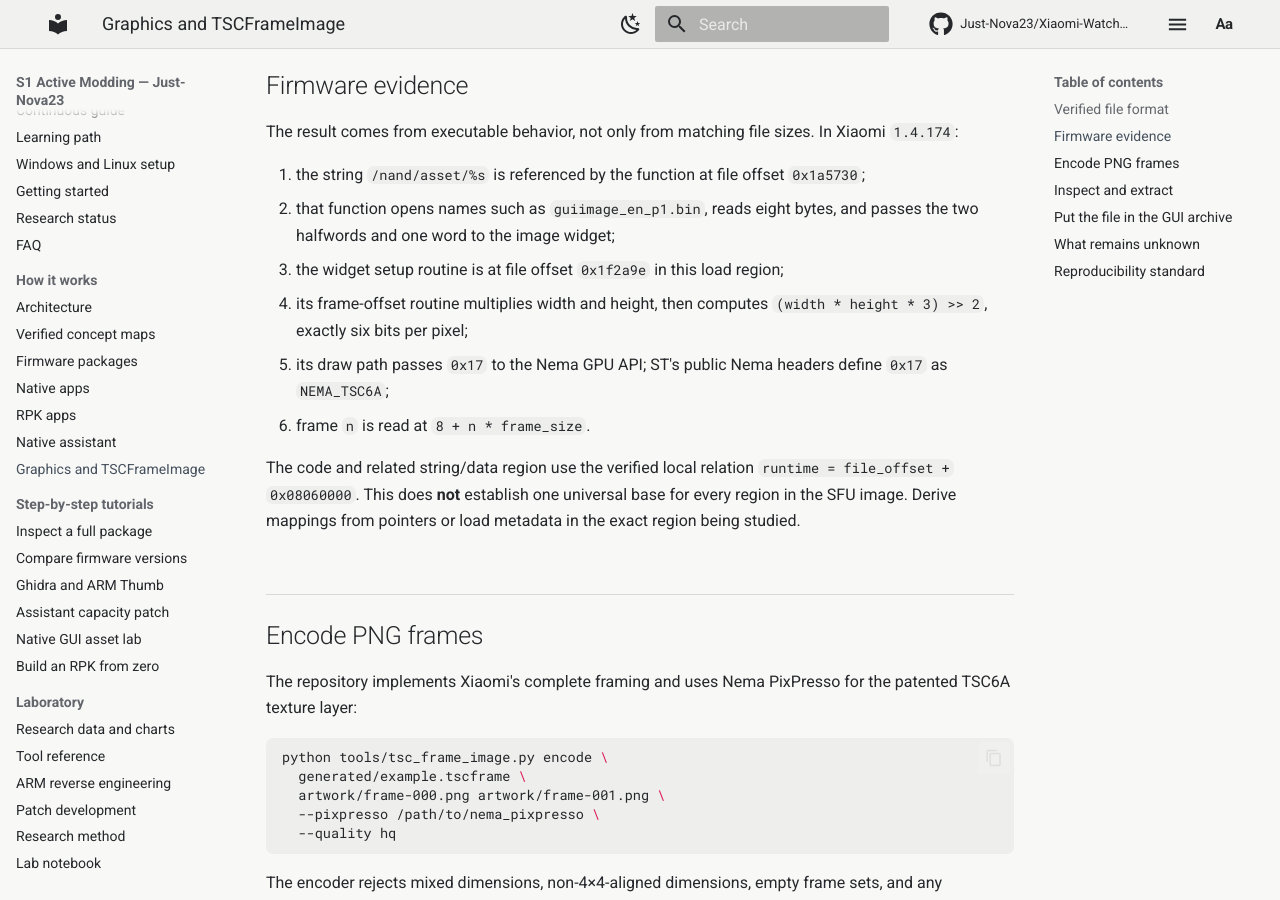
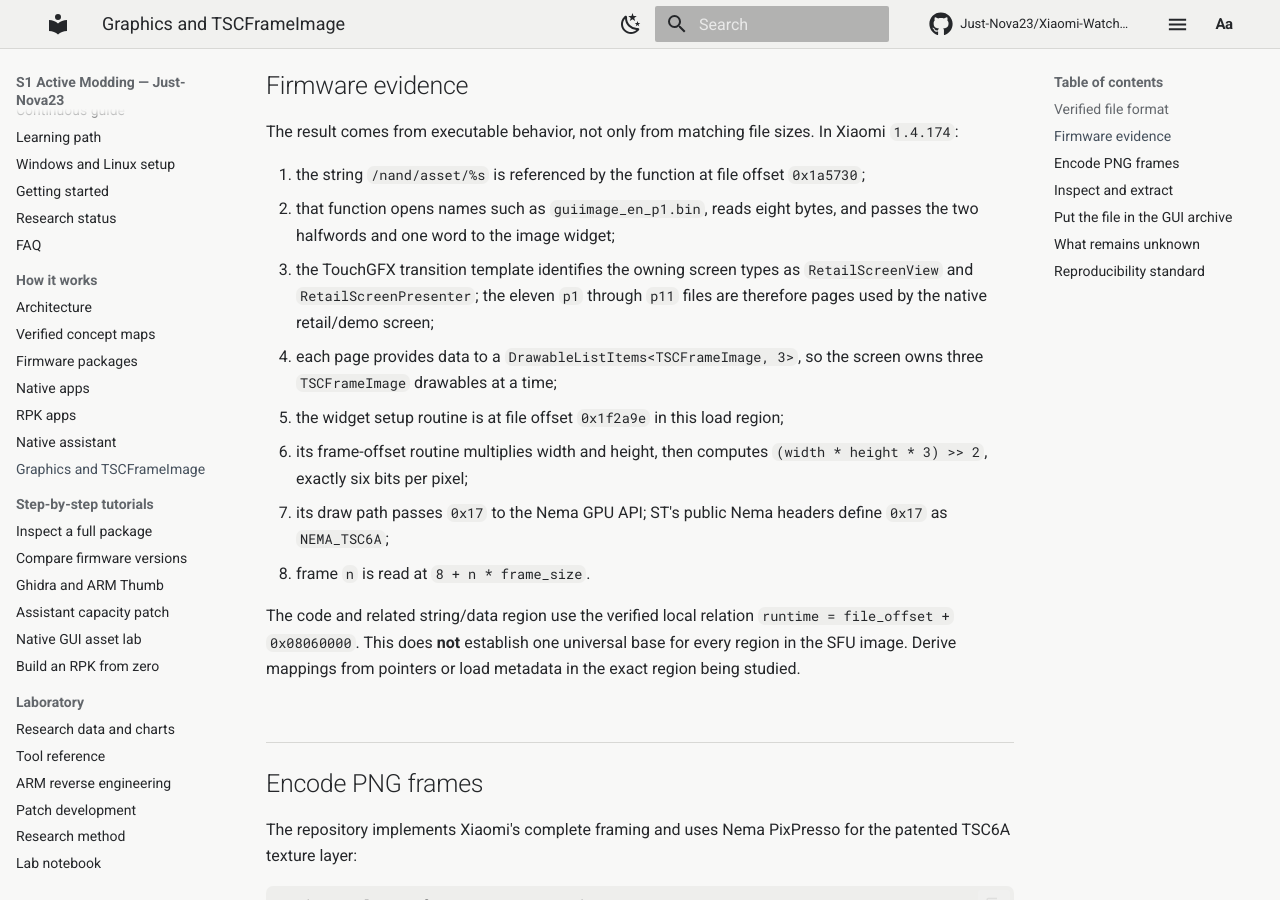
Before and after one commit to Just-Nova23/Xiaomi-Watch-S1-Active-Modding, an MkDocs documentation site: the page built from docs/graphics-tscframeimage.md, in a window 1280 px wide and 900 px high, scrolled down 953 px. Built offline with MkDocs 1.6.1 and Material for MkDocs 9.7.7, drawn with Linux system fonts in a browser that asks for light colours; comment, search, counter and statistics services are not loaded.

Commit message:
Identify the native TSCFrameImage retail screen

```diff
--- a/docs/graphics-tscframeimage.md
+++ b/docs/graphics-tscframeimage.md
@@ -41,12 +41,17 @@ In Xiaomi `1.4.174`:
    `0x1a5730`;
 2. that function opens names such as `guiimage_en_p1.bin`, reads eight bytes,
    and passes the two halfwords and one word to the image widget;
-3. the widget setup routine is at file offset `0x1f2a9e` in this load region;
-4. its frame-offset routine multiplies width and height, then computes
+3. the TouchGFX transition template identifies the owning screen types as
+   `RetailScreenView` and `RetailScreenPresenter`; the eleven `p1` through
+   `p11` files are therefore pages used by the native retail/demo screen;
+4. each page provides data to a `DrawableListItems<TSCFrameImage, 3>`, so the
+   screen owns three `TSCFrameImage` drawables at a time;
+5. the widget setup routine is at file offset `0x1f2a9e` in this load region;
+6. its frame-offset routine multiplies width and height, then computes
    `(width * height * 3) >> 2`, exactly six bits per pixel;
-5. its draw path passes `0x17` to the Nema GPU API; ST's public Nema headers
+7. its draw path passes `0x17` to the Nema GPU API; ST's public Nema headers
    define `0x17` as `NEMA_TSC6A`;
-6. frame `n` is read at `8 + n * frame_size`.
+8. frame `n` is read at `8 + n * frame_size`.
 
 The code and related string/data region use the verified local relation
 `runtime = file_offset + 0x08060000`. This does **not** establish one universal
```
Also changed, not shown: 1 other file.
